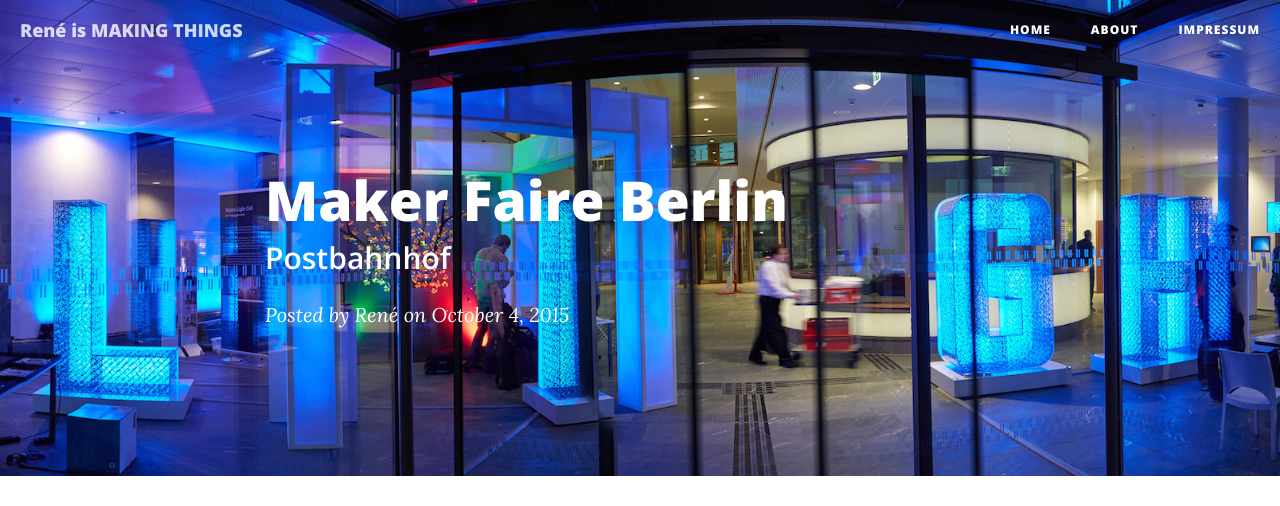
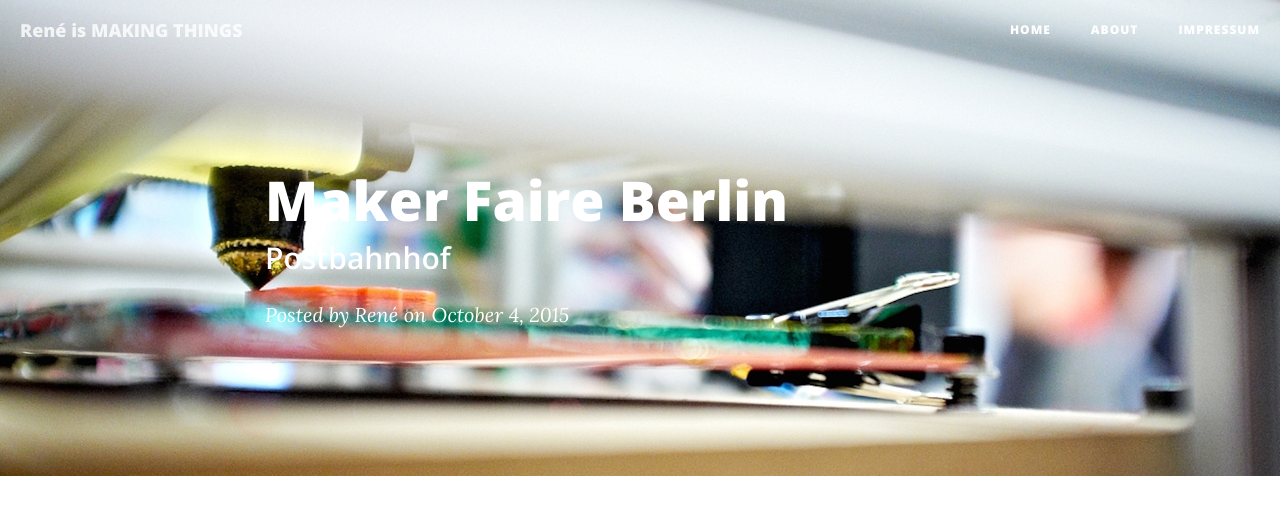
Before and after one commit to renebohne/renebohne.github.io, a Jekyll site: the page built from _posts/2015-10-04-makerfaire-berlin.markdown, in a window 1280 px wide. Shown: the top 506 px of the page. Built offline with Jekyll 4.4.1, drawn with Linux system fonts in a browser that asks for light colours; nearby versions of some CDN libraries; a script that is not in the unit is left out; grey boxes are pictures that could not be loaded.

Commit message:
changed background for post

```diff
--- a/_posts/2015-10-04-makerfaire-berlin.markdown
+++ b/_posts/2015-10-04-makerfaire-berlin.markdown
@@ -4,7 +4,7 @@
 subtitle:   "Postbahnhof"
 date:       2015-10-04 08:00:00
 author:     "René"
-header-img: "img/253.jpg"
+header-img: "img/post-bg.jpg"
 tags: exhibition Berlin
 ---
 
```
